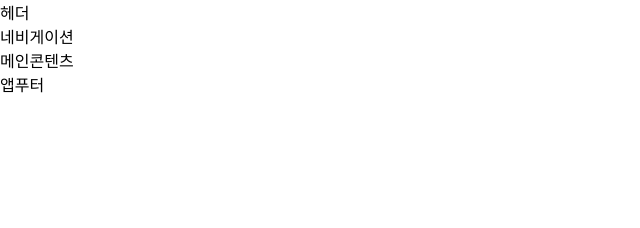
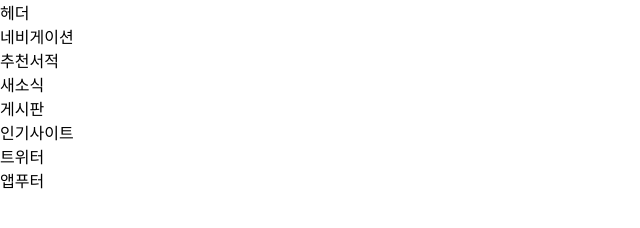
Before and after one commit to leejaelll/zeroConnecTo, a website: page RWD/main.html in a window 1280 px wide. Shown: the whole page, without its empty margins (0-640 px from the left). Drawn offline with Linux system fonts and the light colour scheme; a web font is replaced by a local one.

Commit message:
메인 컨텐츠 섹션 영역 마크업 추가

```diff
--- a/RWD/main.html
+++ b/RWD/main.html
@@ -23,8 +23,18 @@
 
     <body>
         <header class="appHeader">헤더</header>
-        <nav class="appNavigation">네비게이션</nav>
-        <main class="appName">메인콘텐츠</main>
+        <nav class="appNavigation">
+            <ul class="menu">
+                <li><a href="/">네비게이션</a></li>
+            </ul>
+        </nav>
+        <main class="appMain">
+            <section class="book">추천서적</section>
+            <section class="news">새소식</section>
+            <section class="board">게시판</section>
+            <section class="favorite">인기사이트</section>
+            <article class="twitter">트위터</article>
+        </main>
         <footer class="appFooter">앱푸터</footer>
     </body>
 </html>
```
